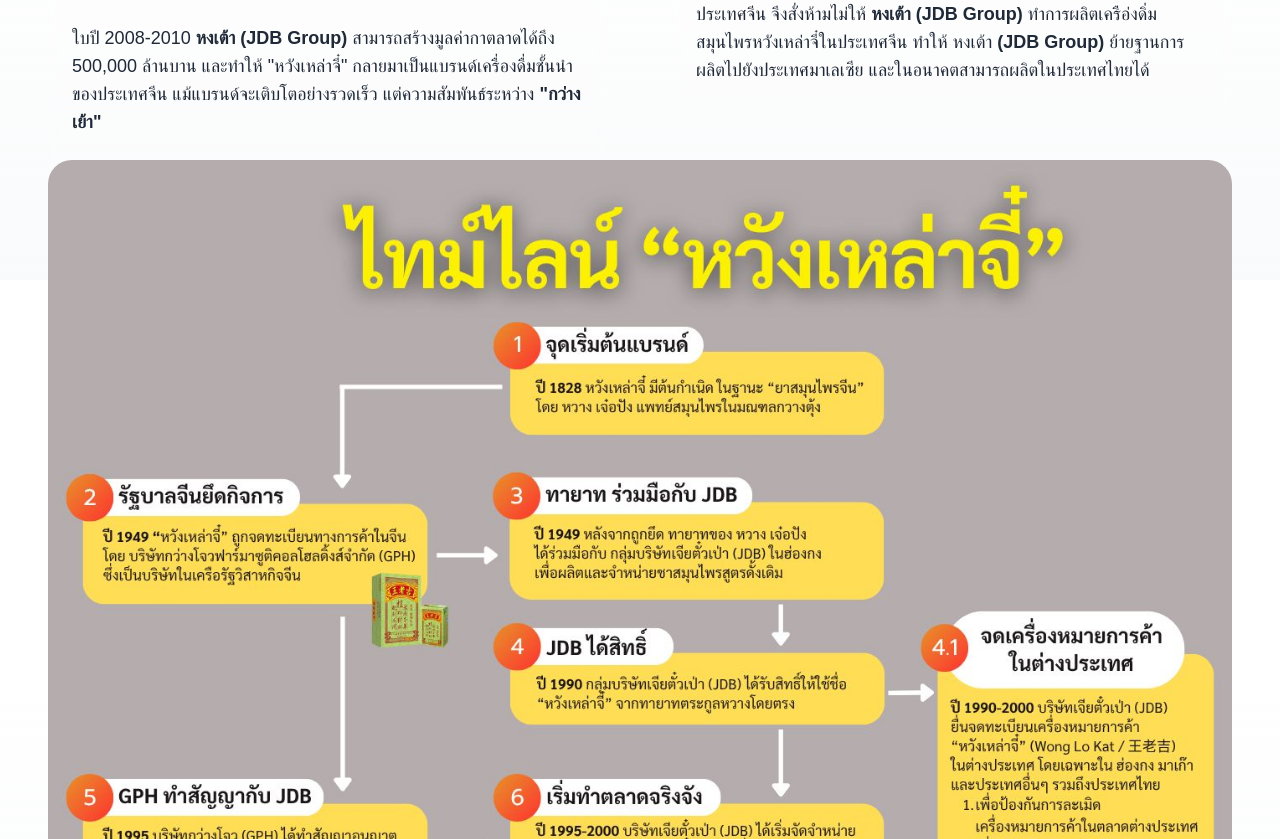
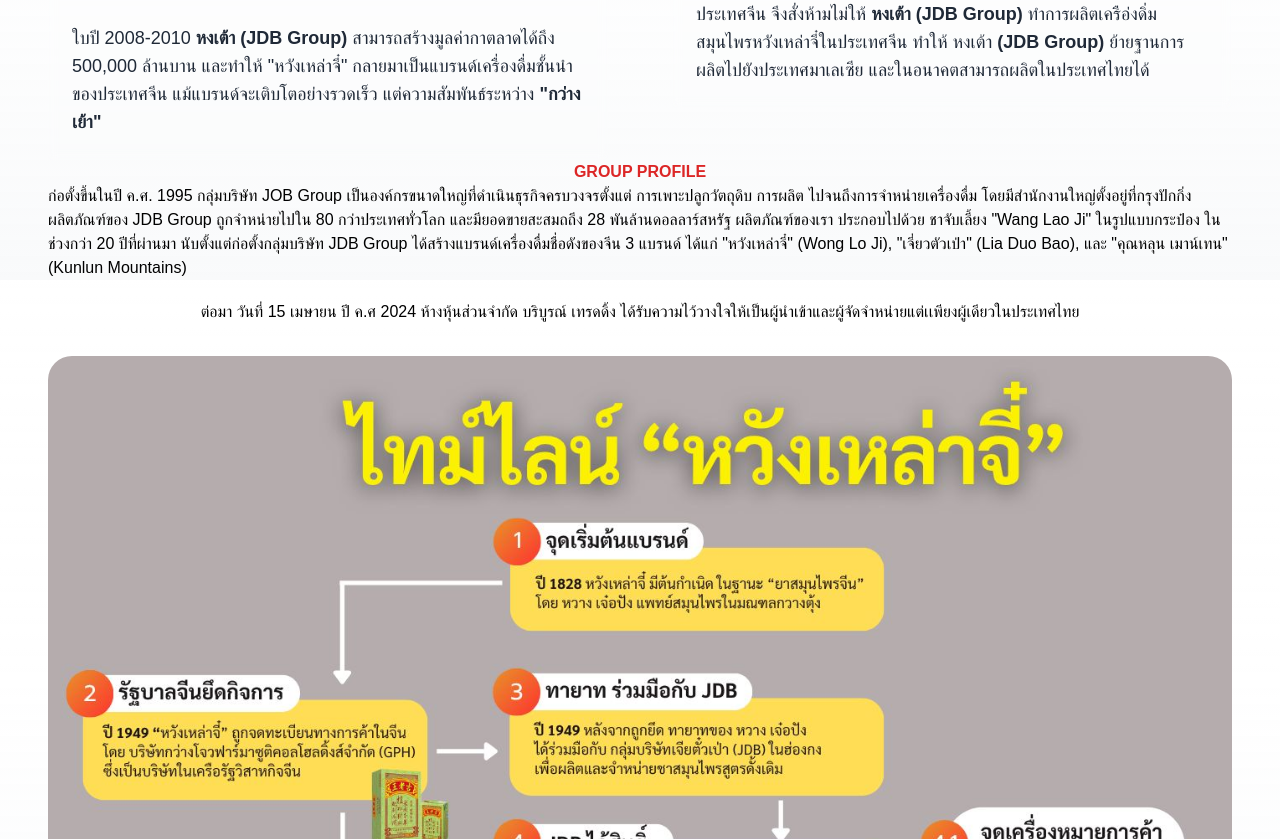
Before and after one commit to tonandton/wanglaoji, a React (Vite) app: page / in a window 1280 px wide. Shown: the part 2741-3580 px from the top of the page. Built offline with nearby package versions, Linux system fonts and the light colour scheme; the HTML template or start-up script is replaced by a standard one.

Commit message:
update about group

```diff
--- a/src/components/AboutPage.jsx
+++ b/src/components/AboutPage.jsx
@@ -3,6 +3,14 @@
 import "aos/dist/aos.css";
 
 const AboutPage = () => {
+  const aboutImages = import.meta.glob("/src/assets/images/image_about/*.jpg", {
+    eager: true,
+  });
+  const aboutImageList = Object.values(aboutImages).map((mod) =>
+    typeof mod === "object" && mod.default ? mod.default : mod
+  );
+  const imageBottom = aboutImageList[0]; // เลือกรูปแรก
+
   useEffect(() => {
     AOS.init({ once: true, duration: 800 });
   }, []);
@@ -19,7 +27,6 @@
         >
           เกี่ยวกับเรา
         </h2>
-
         <div className="grid grid-cols-1 md:grid-cols-2 gap-10 lg:gap-16 items-start text-gray-800">
           {/* คอลัมน์ซ้าย */}
           <div
@@ -87,8 +94,35 @@
             </p>
           </div>
         </div>
+        <div className="flex justify-center" data-aos="fade-up">
+          <p>
+            <strong className="text-red-600">GROUP PROFILE</strong>{" "}
+          </p>
+        </div>
+        <div className="flex justify-center" data-aos="fade-up">
+          <p>
+            ก่อตั้งขึ้นในปี ค.ศ. 1995 กลุ่มบริษัท JOB Group
+            เป็นองค์กรขนาดใหญ่ที่ดำเนินธุรกิจครบวงจรตั้งแต่ การเพาะปลูกวัตถุดิบ
+            การผลิต ไปจนถึงการจำหน่ายเครื่องดื่ม
+            โดยมีสำนักงานใหญ่ตั้งอยู่ที่กรุงปักกิ่ง ผลิตภัณฑ์ของ JDB Group
+            ถูกจำหน่ายไปใน 80 กว่าประเทศทั่วโลก และมียอดขายสะสมถถึง 28
+            พันล้านดอลลาร์สหรัฐ ผลิตภัณฑ์ของเรา ประกอบไปด้วย ชาจับเลี้ยง "Wang
+            Lao Ji" ในรูปแบบกระป๋อง ในช่วงกว่า 20 ปีที่ผ่านมา
+            นับตั้งแต่ก่อตั้งกลุ่มบริษัท JDB Group
+            ได้สร้างแบรนด์เครื่องดื่มชื่อดังของจีน 3 แบรนด์ ได้แก่
+            "หวังเหล่าจี๋" (Wong Lo Ji), "เจี่ยวตัวเป่า" (Lia Duo Bao), และ
+            "คุณหลุน เมาน์เทน" (Kunlun Mountains)
+          </p>
+        </div>
+        <div className="flex justify-center mt-5 mb-8" data-aos="fade-up">
+          <p>
+            ต่อมา วันที่ 15 เมษายน ปี ค.ศ 2024 ห้างหุ้นส่วนจำกัด บริบูรณ์
+            เทรดดิ้ง
+            ได้รับความไว้วางใจให้เป็นผู้นำเข้าและผู้จัดจำหน่ายแต่เเพียงผู้เดียวในประเทศไทย
+          </p>
+        </div>
         <img
-          src="/src/assets/images/434433.jpg"
+          src={imageBottom}
           alt="timeline"
           className="rounded-3xl"
           data-aos="fade-up"
--- a/src/components/ContactPage.jsx
+++ b/src/components/ContactPage.jsx
@@ -43,12 +43,13 @@
           <FiMapPin className="text-4xl text-red-600 mb-4 mx-auto" />
           <h3 className="text-xl font-semibold text-gray-800 mb-2">ที่อยู่</h3>
           <a
-            href="https://www.google.com/maps/search/?api=1&query=กรุงเทพมหานคร+ประเทศไทย"
+            href="https://maps.app.goo.gl/A8DVps82DvuYCdWf7"
             target="_blank"
             rel="noopener noreferrer"
             className="text-red-600 text-lg hover:underline"
           >
-            กรุงเทพมหานคร ประเทศไทย
+            1/179 ซอยพุทธบูชา36 ถนนพุทธบูชา แขวงบางมด เขตทุ่งครุ กรุงเทพมหานคร
+            10140
           </a>
         </div>
       </div>
--- a/src/components/TrademarkPage.jsx
+++ b/src/components/TrademarkPage.jsx
@@ -23,6 +23,11 @@
   {
     title: "สัญญาน้ำหวังเหล่าจี๋-BT-boriboon",
     file: "/docs/04-สัญญาน้ำหวังเหล่าจี๋-BT-boriboon.pdf",
+  },
+  {
+    title: "ประกาศเตือน",
+    file: "/docs/05-ประกาศเตือน.jpg",
+    className: "w-1",
   },
 ];
 
```
Also changed, not shown: public/docs/05-ประกาศเตือน.jpg (renamed from src/assets/images/434435.jpg), src/assets/images/image_about/434433.jpg (renamed from src/assets/images/434433.jpg).
